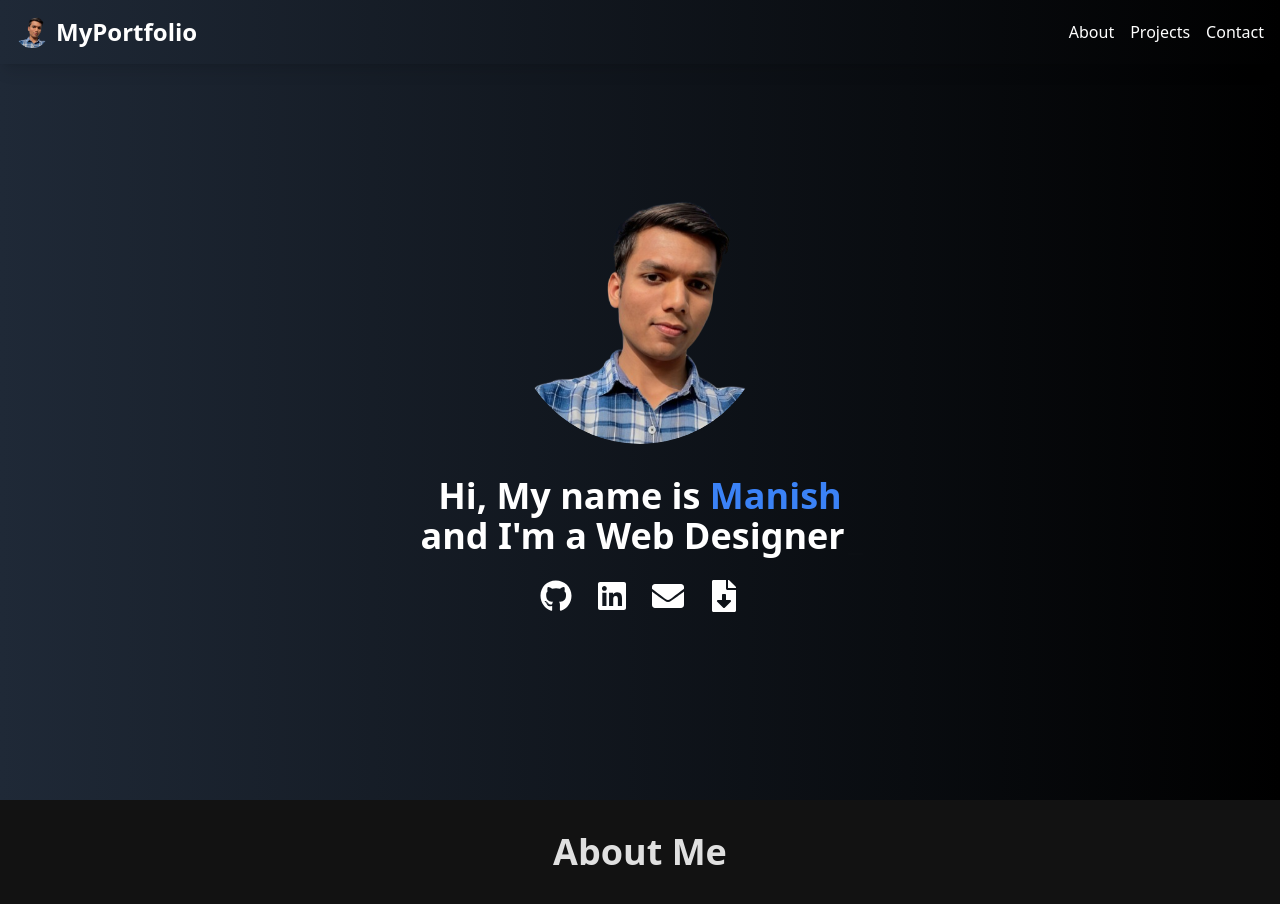
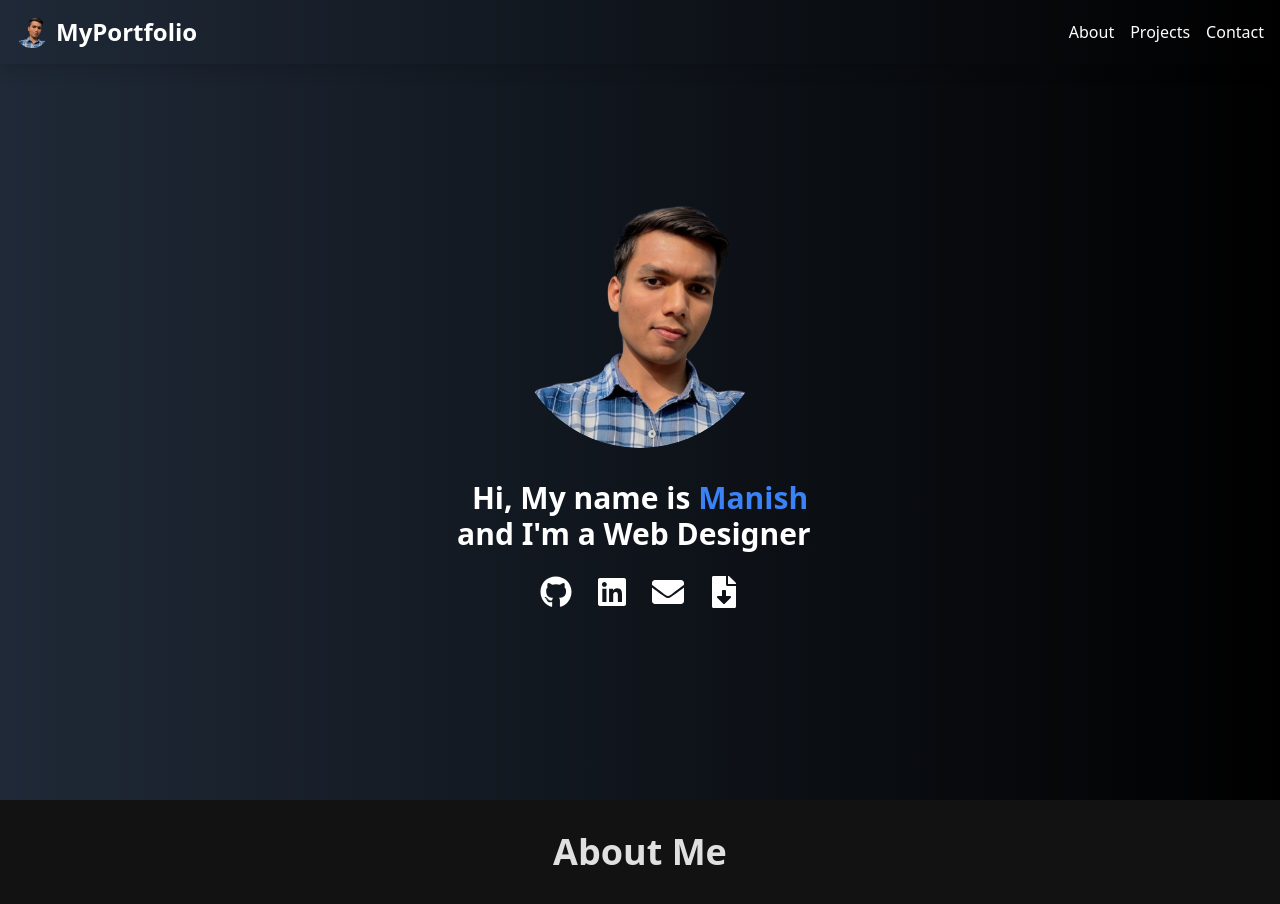
Before and after one commit to Manishsahu116/Personal-Portfolio, a React (Vite) app: page / in a window 1280 px wide. Shown: the top 904 px of the page. Built offline with nearby package versions, Linux system fonts and the light colour scheme.

Commit message:
Update Hero.jsx

```diff
--- a/src/components/Hero.jsx
+++ b/src/components/Hero.jsx
@@ -25,7 +25,7 @@ const Hero = () => (
                 initial={{ opacity: 0 }}
                 animate={{ opacity: 1 }}
                 transition={{ duration: 1.5 }}
-                className="text-4xl font-bold text-white"
+                className="text-3xl font-bold text-white"
             >  <div> Hi, My name is  <span className='text-blue-500'>Manish</span></div> and I'm a
                 <Typewriter
                     words={[" Programmer", " Web Developer", " Web Designer"]}
```
